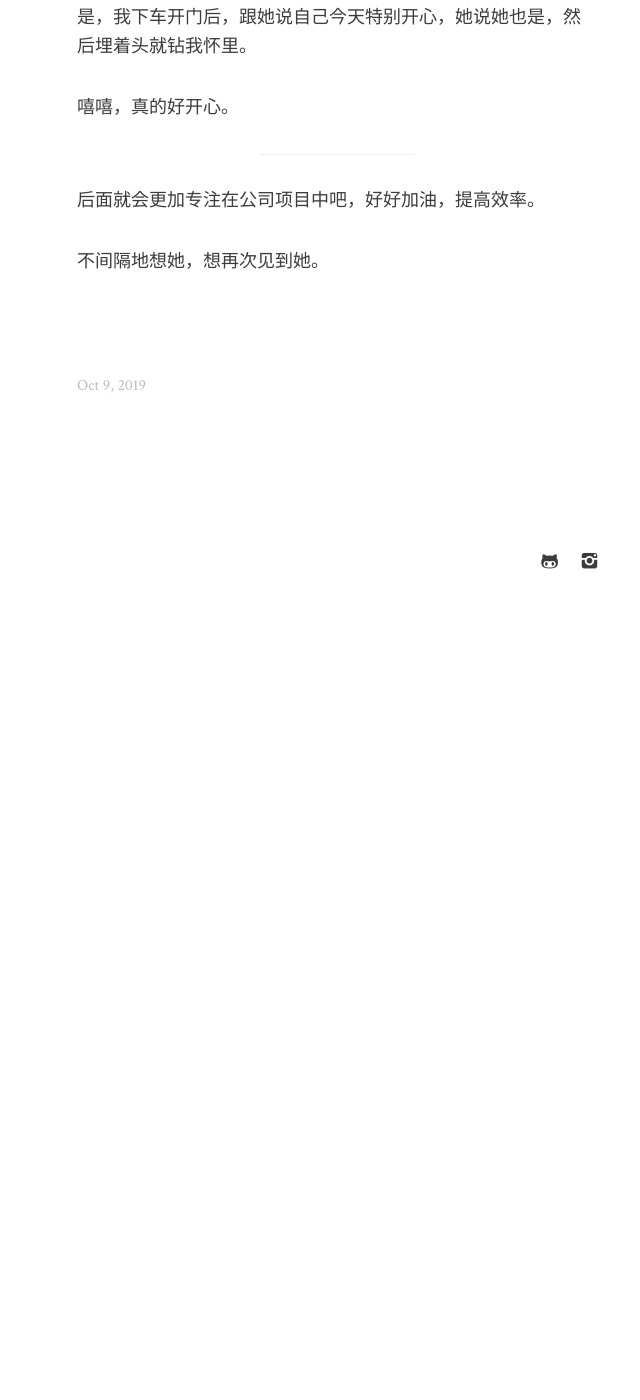
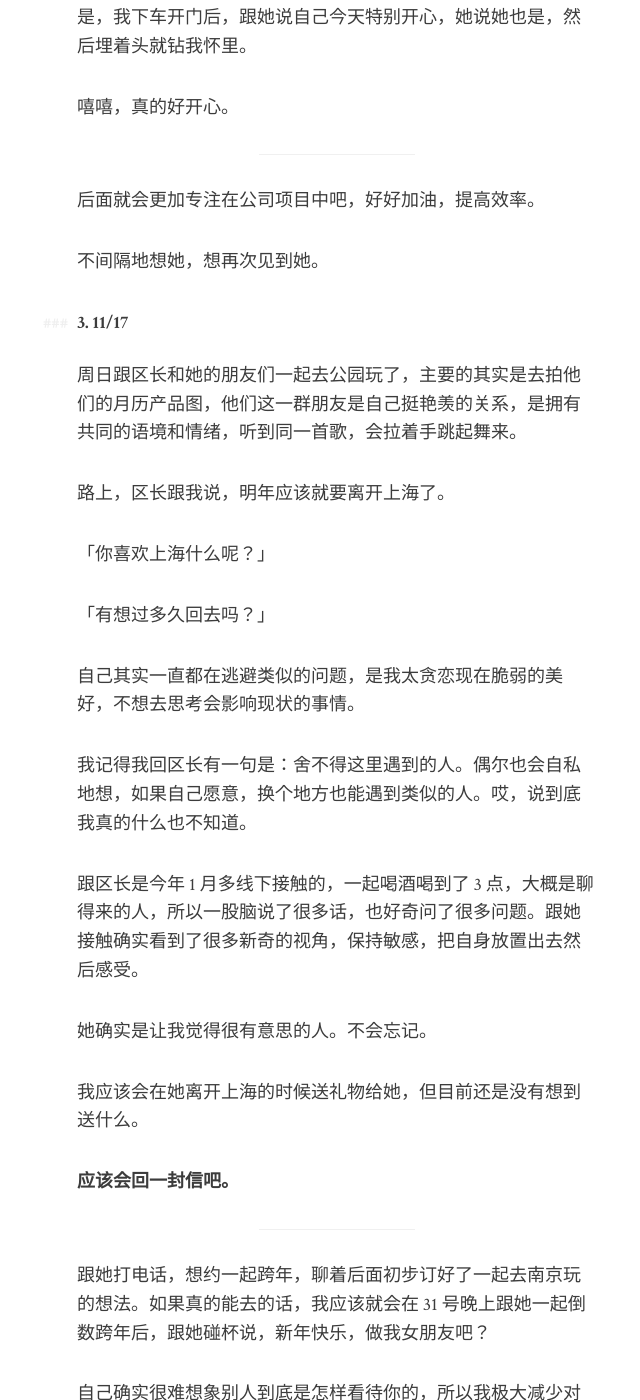
Before and after one commit to xcc3641/xcc3641.github.io, a Jekyll site: the page built from _posts/2019-10-09-quarter-report-4.md, in a window 1280 px wide and 1400 px high, scrolled down 8208 px. Shown: the whole window, without its empty margins (303-943 px from the left). Built offline with Jekyll 4.4.1, drawn with Linux system fonts in a browser that asks for light colours; before the commit the page ends 8838 px from its top, so only the background shows below that; some of the changed text lies outside the part shown.

Commit message:
update 11/17

```diff
--- a/_posts/2019-10-09-quarter-report-4.md
+++ b/_posts/2019-10-09-quarter-report-4.md
@@ -203,3 +203,38 @@ kkk，自己真的很满。
 后面就会更加专注在公司项目中吧，好好加油，提高效率。
 
 不间隔地想她，想再次见到她。
+
+
+#### 3. 11/17
+
+周日跟区长和她的朋友们一起去公园玩了，主要的其实是去拍他们的月历产品图，他们这一群朋友是自己挺艳羡的关系，是拥有共同的语境和情绪，听到同一首歌，会拉着手跳起舞来。
+
+路上，区长跟我说，明年应该就要离开上海了。
+
+「你喜欢上海什么呢？」
+
+「有想过多久回去吗？」
+
+自己其实一直都在逃避类似的问题，是我太贪恋现在脆弱的美好，不想去思考会影响现状的事情。
+
+我记得我回区长有一句是：舍不得这里遇到的人。偶尔也会自私地想，如果自己愿意，换个地方也能遇到类似的人。哎，说到底我真的什么也不知道。
+
+跟区长是今年 1 月多线下接触的，一起喝酒喝到了 3 点，大概是聊得来的人，所以一股脑说了很多话，也好奇问了很多问题。跟她接触确实看到了很多新奇的视角，保持敏感，把自身放置出去然后感受。
+
+她确实是让我觉得很有意思的人。不会忘记。
+
+我应该会在她离开上海的时候送礼物给她，但目前还是没有想到送什么。
+
+**应该会回一封信吧。**
+
+---
+
+跟她打电话，想约一起跨年，聊着后面初步订好了一起去南京玩的想法。如果真的能去的话，我应该就会在 31 号晚上跟她一起倒数跨年后，跟她碰杯说，新年快乐，做我女朋友吧？
+
+自己确实很难想象别人到底是怎样看待你的，所以我极大减少对方对于自己的好感度，我只是想着，我真的想再跟她表白一次了。
+
+有天她微信上跟我说：她觉得自己个人很无趣，所以我想找她跨年，或者去北京找她玩，她会有点不理解，她觉得她自己对很多事情都是一种旁观者态度。我虽然不能要求什么，但一直满奇怪这种态度，到底是害怕受到伤害才这样把自己置身事外来保护自己，还是一直保持着这样的思维模式，能迅速抽离自己。
+
+不管怎样，我还真的是想在冬天好好抱住她。
+
+还是希望今年再一起跨年吧。
```
